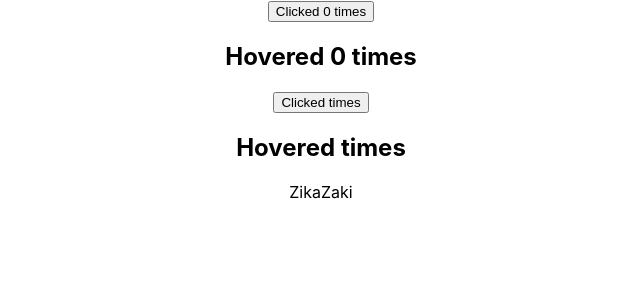
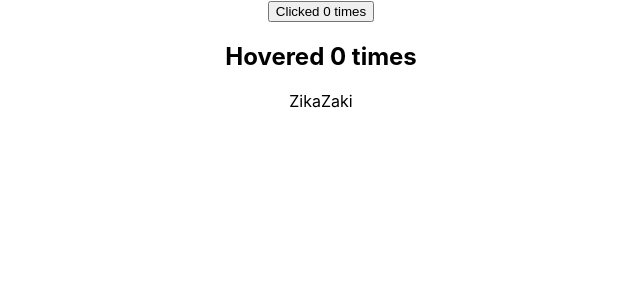
Before and after one commit to ZikaZaki/cake-shop, a React (Create React App) app: page / in a window 1280 px wide. Shown: the top 300 px of the page, without its empty margins (319-959 px from the left). Built offline with nearby package versions, Linux system fonts and the light colour scheme.

Commit message:
Update App.js using the render props pattern

```diff
--- a/src/App.js
+++ b/src/App.js
@@ -32,12 +32,15 @@ function App() {
   return (
     <Provider store={store}>
       <div className="App">
-        <Counter render={(count, incrementCount) => <>
+        <Counter render={(count, incrementCount) => (
           <ClickCounterTwo count={count} incrementCount={incrementCount} />
-            <HoverCounterTwo count={count} incrementCount={incrementCount} />
-        </>} />
-        <ClickCounterTwo />
-        <HoverCounterTwo />
+        )} />
+        <Counter render={(count, incrementCount) => (
+          <HoverCounterTwo count={count} incrementCount={incrementCount} />
+        )} />
+
+        {/* <ClickCounterTwo />
+        <HoverCounterTwo /> */}
         <User render={(isLoggedIn) => isLoggedIn ? 'ZikaZaki' : 'Guest'} />
         {/* <ClickCounter name='ZikaZaki' /> */}
         {/* <HoverCounter name='ZikaZaki'/> */}
```
